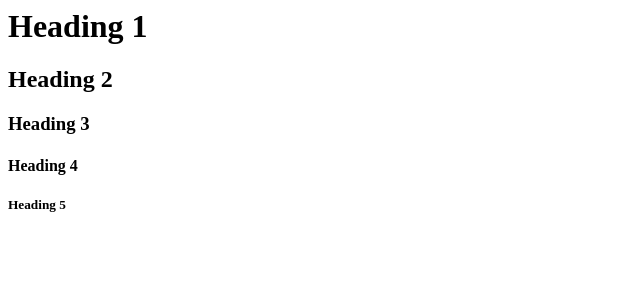
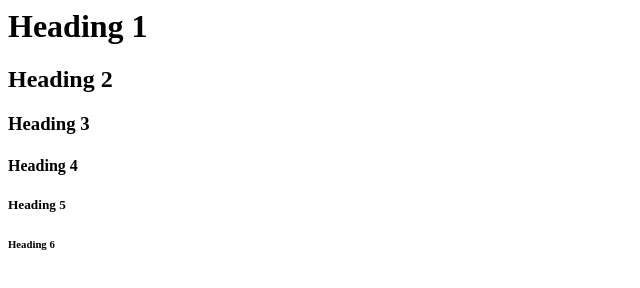
Before and after one commit to bbcsnj/Practice, a plain HTML site: page index.html in a window 1280 px wide. Shown: the full height of the page, 0-640 px from the left. Drawn offline with Linux system fonts and the light colour scheme.

Commit message:
Update index.html

```diff
--- a/index.html
+++ b/index.html
@@ -8,6 +8,6 @@
 <h3>Heading 3</h3>
 <h4>Heading 4</h4>
 <h5>Heading 5</h5>
-<h6<Heading 6</h6>
+<h6>Heading 6</h6>
 </body>
 </html>
```
